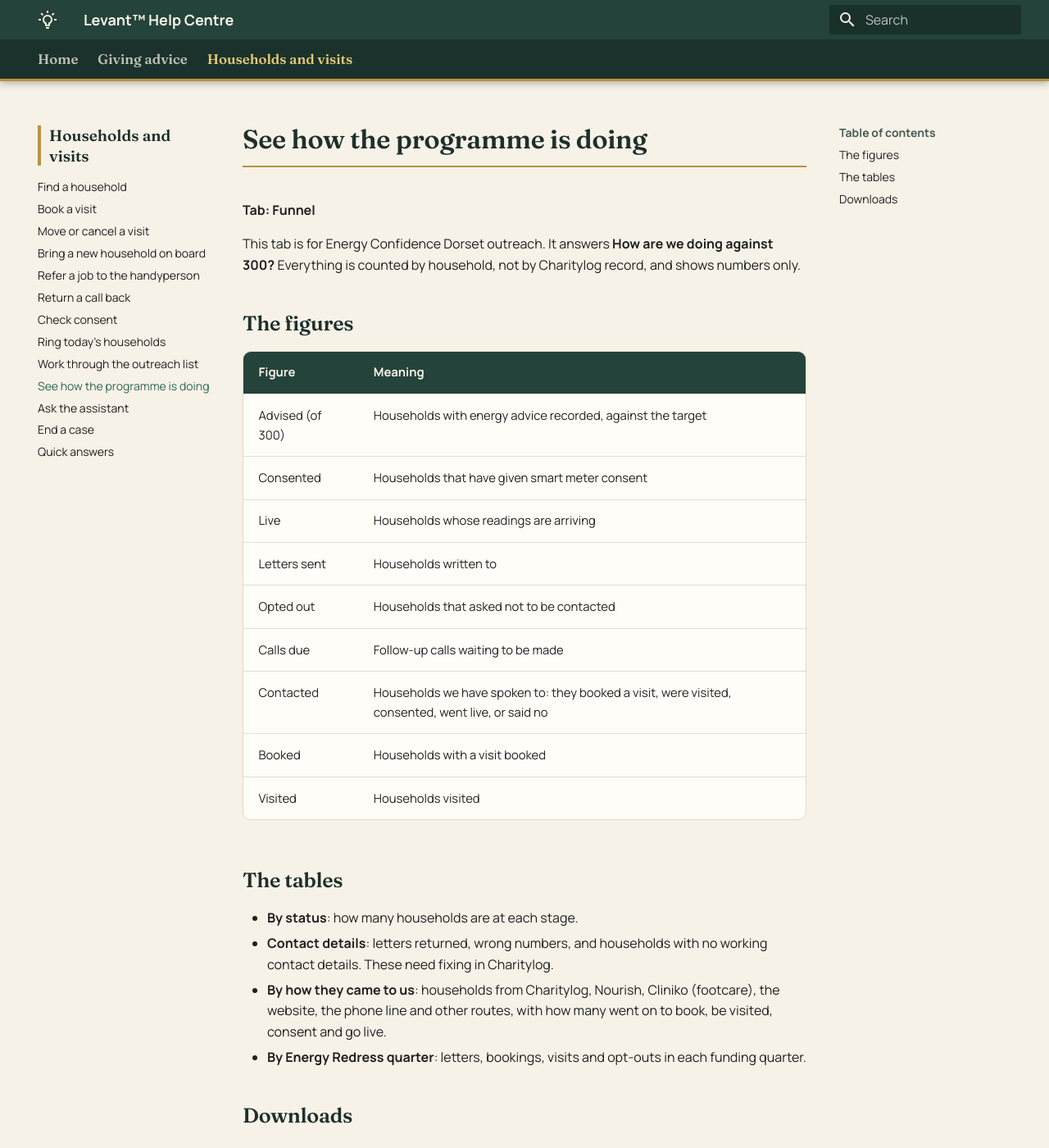
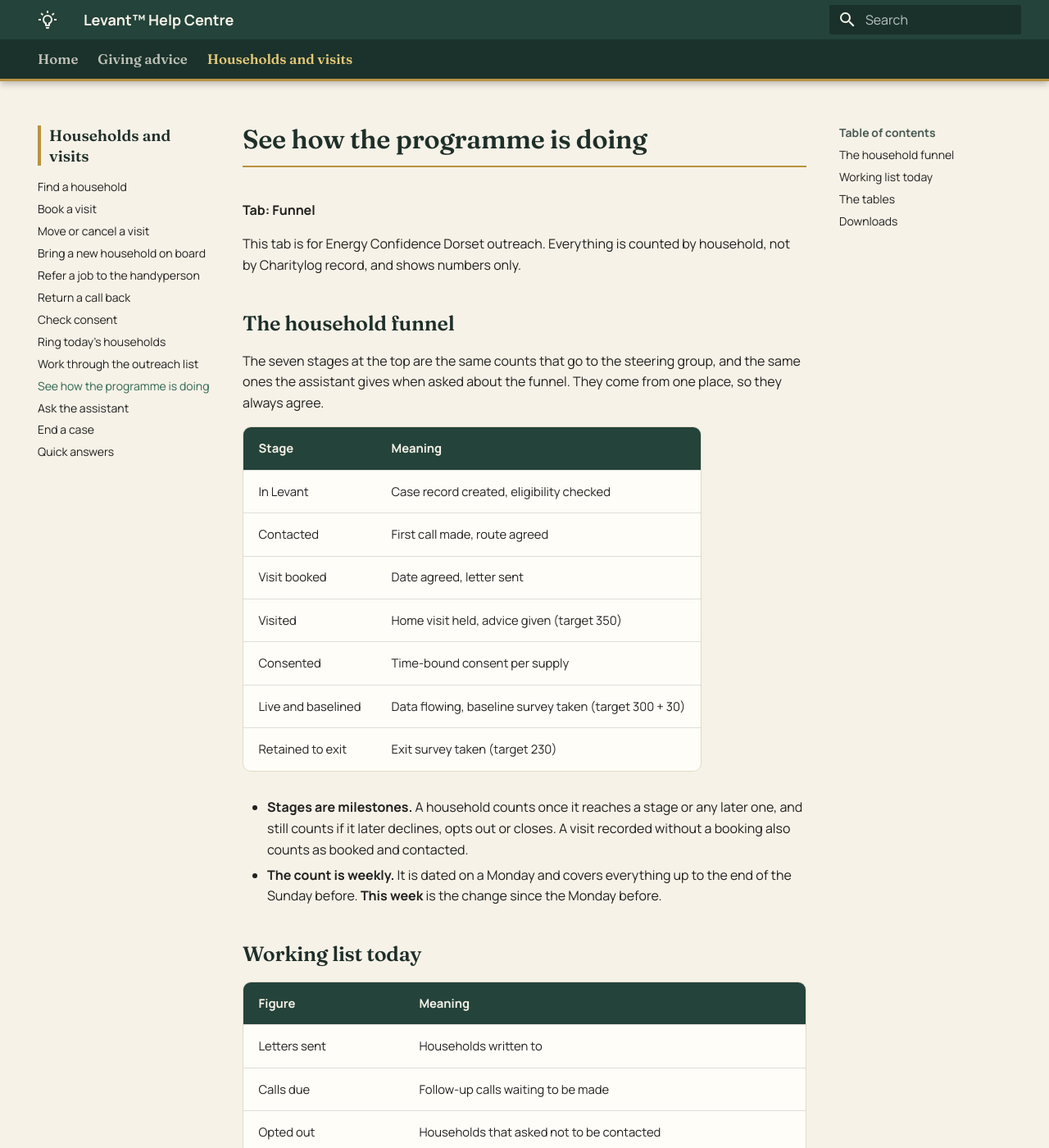
Before and after one commit to CFLLDS/levant-help, an MkDocs documentation site: the page built from docs/households-and-visits/funnel.md, in a window 1280 px wide and 1400 px high. Shown: the whole window at 82% size. Built offline with MkDocs 1.6.1 and Material for MkDocs 9.7.7, drawn with Linux system fonts in a browser that asks for light colours; some of the changed text lies outside the part shown.

Commit message:
Funnel: the seven-stage household funnel, as reported to the SteerCo
Co-Authored-By: Claude Opus 5.5 <noreply@anthropic.com>

```diff
--- a/docs/households-and-visits/funnel.md
+++ b/docs/households-and-visits/funnel.md
@@ -2,21 +2,33 @@
 
 **Tab: Funnel**
 
-This tab is for Energy Confidence Dorset outreach. It answers **How are we doing against 300?** Everything is counted by household, not by Charitylog record, and shows numbers only.
+This tab is for Energy Confidence Dorset outreach. Everything is counted by household, not by Charitylog record, and shows numbers only.
 
-## The figures
+## The household funnel
+
+The seven stages at the top are the same counts that go to the steering group, and the same ones the assistant gives when asked about the funnel. They come from one place, so they always agree.
+
+| Stage | Meaning |
+|---|---|
+| In Levant | Case record created, eligibility checked |
+| Contacted | First call made, route agreed |
+| Visit booked | Date agreed, letter sent |
+| Visited | Home visit held, advice given (target 350) |
+| Consented | Time-bound consent per supply |
+| Live and baselined | Data flowing, baseline survey taken (target 300 + 30) |
+| Retained to exit | Exit survey taken (target 230) |
+
+- **Stages are milestones.** A household counts once it reaches a stage or any later one, and still counts if it later declines, opts out or closes. A visit recorded without a booking also counts as booked and contacted.
+- **The count is weekly.** It is dated on a Monday and covers everything up to the end of the Sunday before. **This week** is the change since the Monday before.
+
+## Working list today
 
 | Figure | Meaning |
 |---|---|
-| Advised (of 300) | Households with energy advice recorded, against the target |
-| Consented | Households that have given smart meter consent |
-| Live | Households whose readings are arriving |
 | Letters sent | Households written to |
+| Calls due | Follow-up calls waiting to be made |
 | Opted out | Households that asked not to be contacted |
-| Calls due | Follow-up calls waiting to be made |
-| Contacted | Households we have spoken to: they booked a visit, were visited, consented, went live, or said no |
-| Booked | Households with a visit booked |
-| Visited | Households visited |
+| Advised, funder count (of 300) | Households with energy advice recorded, the figure that counts towards the 300 for the funder |
 
 ## The tables
 
```
